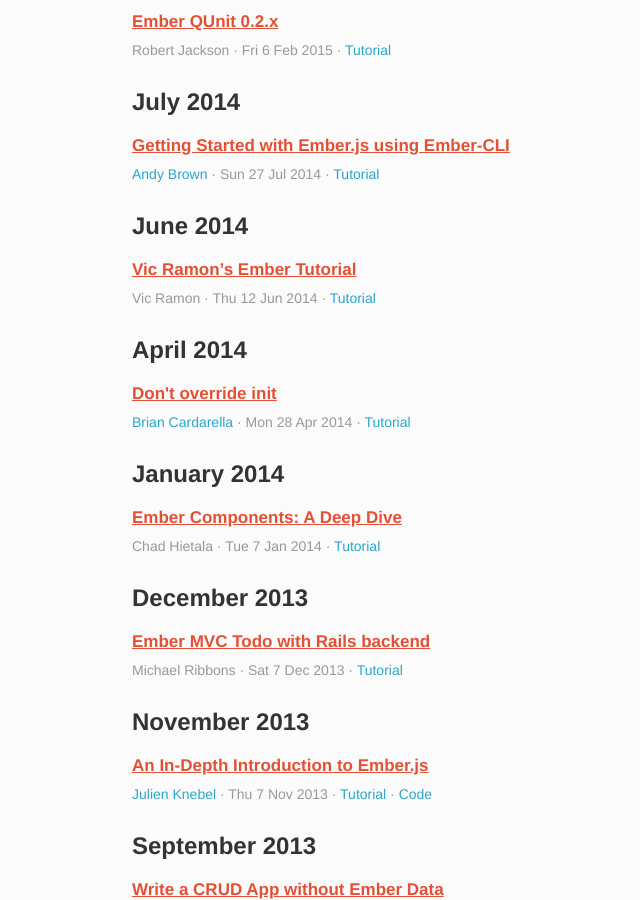
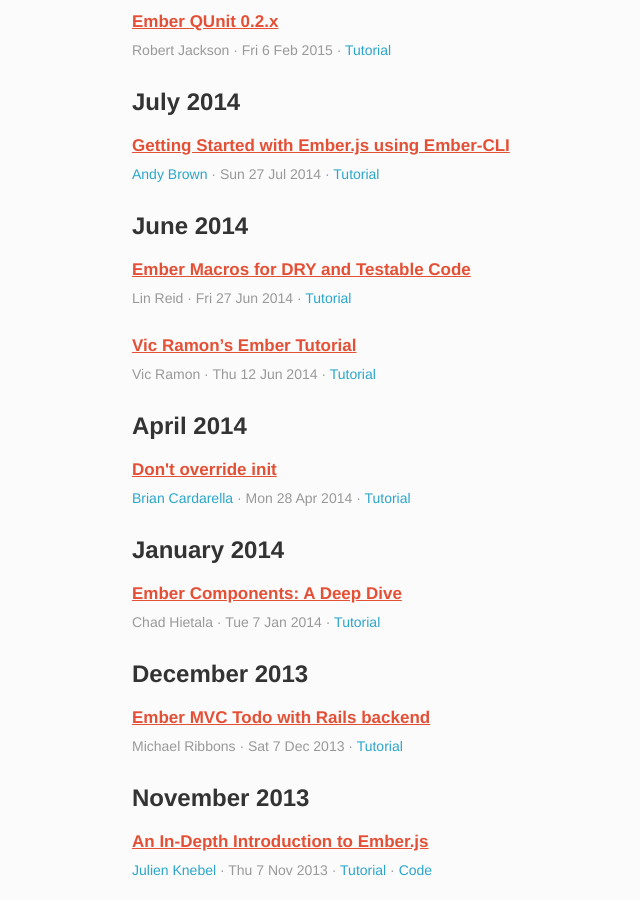
Before and after one commit to emberwatch/emberwatch, a Jekyll site: the page built from tutorials.html, in a window 1280 px wide and 900 px high, scrolled down 3859 px. Shown: the whole window, without its empty margins (48-688 px from the left). Built offline with Jekyll 4.4.1, drawn with Linux system fonts in a browser that asks for light colours; Markdown is read by kramdown in place of the engine named in the settings; comment, search, counter and statistics services are not loaded.

Commit message:
[Add Article] Ember Macros for DRY and Testable Code

```diff
--- a/_data/tutorials.yml
+++ b/_data/tutorials.yml
@@ -373,6 +373,12 @@
     data:
       start:
       end:
+- title: 'Ember Macros for DRY and Testable Code'
+  author_ids:
+  - 105
+  date: '2014-06-27'
+  urls:
+  - https://dockyard.com/blog/2014/06/27/ember-macros-for-DRY-and-testable-code
 - title: 'Vic Ramon’s Ember Tutorial'
   author_ids:
   - 112
```
